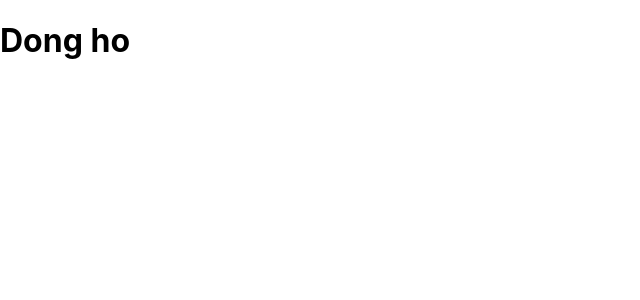
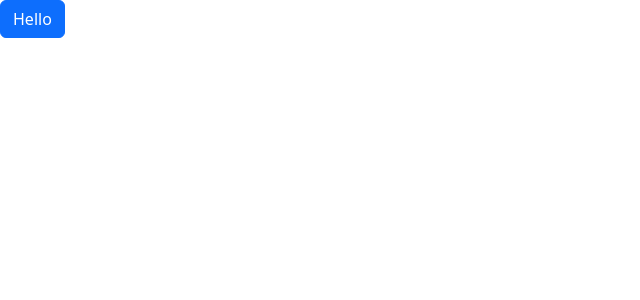
Before and after one commit to BrunoViet/ReactJS-Rikkei, a React (Create React App) app: page / in a window 1280 px wide. Shown: the top 300 px of the page, without its empty margins (0-640 px from the left). Built offline with nearby package versions, Linux system fonts and the light colour scheme.

Commit message:
UI Framework

```diff
--- a/package.json
+++ b/package.json
@@ -6,7 +6,9 @@
     "@testing-library/jest-dom": "^5.16.5",
     "@testing-library/react": "^13.4.0",
     "@testing-library/user-event": "^13.5.0",
+    "bootstrap": "5.3.0",
     "react": "^18.2.0",
+    "react-bootstrap": "2.7.4",
     "react-dom": "^18.2.0",
     "react-scripts": "5.0.1",
     "web-vitals": "^2.1.4"
--- a/src/App.js
+++ b/src/App.js
@@ -1,38 +1,11 @@
-import React from "react";
+import { Button as Btn } from "react-bootstrap";
+import 'bootstrap/dist/css/bootstrap.css';
 
-class App extends React.Component {
-  // Cau2
-//   sum=(a,b)=>{
-//     return a+b
-//   }
-//   render() {
-
-//     const number1=6;
-//     const number2=8;
-//   return(
-//     <div><h1>Tong cua {number1} va {number2} la: {this.sum(number1,number2)}</h1></div>
-//   )
-//   }
-
-// Cau3
-
-constructor(props) {
-  super(props);
-  this.state = {
-    time:new Date(),
-  }
-}
-render(){
-  let time =new Date();
-  return(
+function App() {
+  return (
     <div>
-      <h1>Dong ho</h1>
-
+      <Btn>Hello</Btn>
     </div>
   )
 }
-
-}
-
-
 export default App;
```
Also changed, not shown: 1 other file (tests, documents, lock files or other folders).
